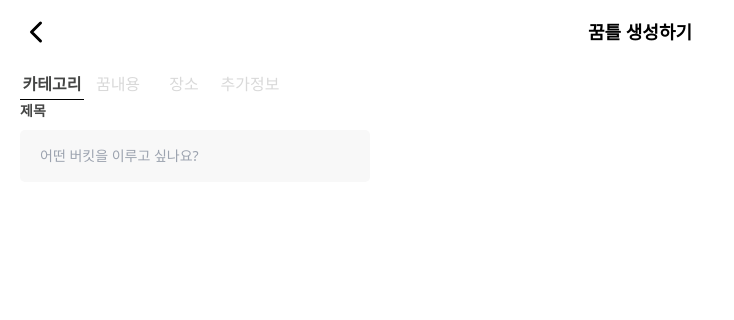
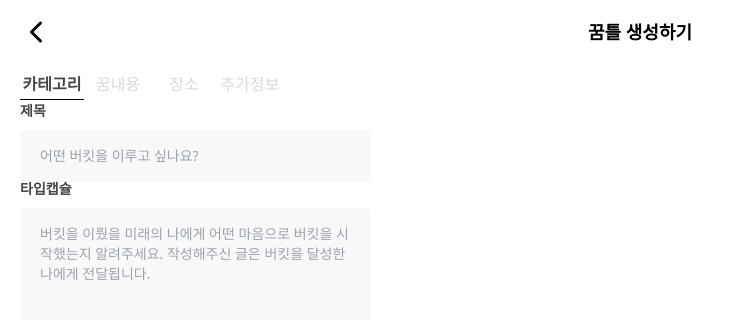
Before and after one commit to ggumms/ggumtle, a React (Vite) app in the folder frontend/: page /bucket/write/main in a window 1280 px wide. Shown: the top 320 px of the page, without its empty margins (0-734 px from the left). Built offline with nearby package versions, Linux system fonts and the light colour scheme.

Commit message:
[FE] Feat #63: 꿈 내용 타임캡슐 작성 컴포넌트 개발
Change-Id: Ie558ea9d06f17068814106c52b210202a2863ecd

```diff
--- a/frontend/src/pages/Bucket/AddBucket/MainInfo/MainInfo.tsx
+++ b/frontend/src/pages/Bucket/AddBucket/MainInfo/MainInfo.tsx
@@ -1,12 +1,16 @@
 import React from 'react'
 import SelectBucketColor from './components/SelectBucketColor'
 import Title from './components/Title'
+import TimeCapsule from './components/TimeCapsule'
 
 const MainInfo = () => {
 	return (
+		// Todo: 여기서 flex style 적용하기
+		// Todo: fieldset 이용해서 input 영역 구분하고, gap 이용해서 style 적용하기
 		<div>
 			<SelectBucketColor />
 			<Title />
+			<TimeCapsule />
 		</div>
 	)
 }
--- /dev/null
+++ b/frontend/src/pages/Bucket/AddBucket/MainInfo/components/TimeCapsule.tsx
@@ -0,0 +1,29 @@
+import React, { ChangeEvent, useState } from 'react'
+
+const TimeCapsule = () => {
+	// Todo : zustand로 변환하기
+	const [timeCapsule, setTimeCapsule] = useState('')
+
+	const handleChangeTimeCapsule = (event: ChangeEvent<HTMLTextAreaElement>) => {
+		const input = event.currentTarget.value
+		if (input) setTimeCapsule(timeCapsule)
+	}
+
+	// placeholder를 여러 줄로 입력하기 위해 textarea 사용
+	return (
+		<label>
+			<p className="mb-3 text-sm font-bold leading-none text-point1"> 타입캡슐</p>
+			<textarea
+				name="timeCapsule"
+				id="timeCapsule"
+				placeholder="버킷을 이뤘을 미래의 나에게 어떤 마음으로 버킷을 시작했는지 알려주세요. 작성해주신 글은 버킷을 달성한 나에게 전달됩니다."
+				onChange={handleChangeTimeCapsule}
+				// Todo : 최대 글자수 백앤드 협의 후 지정
+				// maxLength={}
+				className="w-[350px] h-36 px-5 py-4 text-sm bg-inputBg text-wrap rounded-[5px] resize-none"
+			/>
+		</label>
+	)
+}
+
+export default TimeCapsule
```
